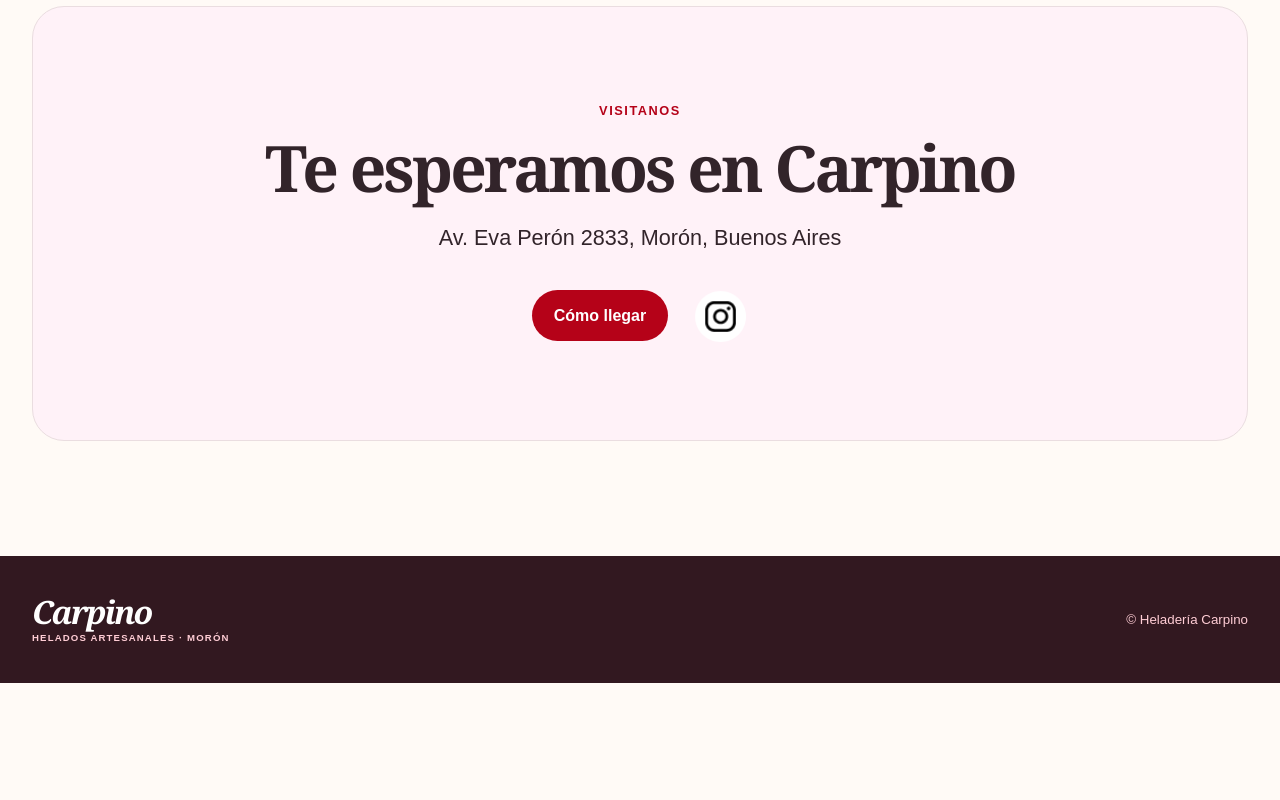
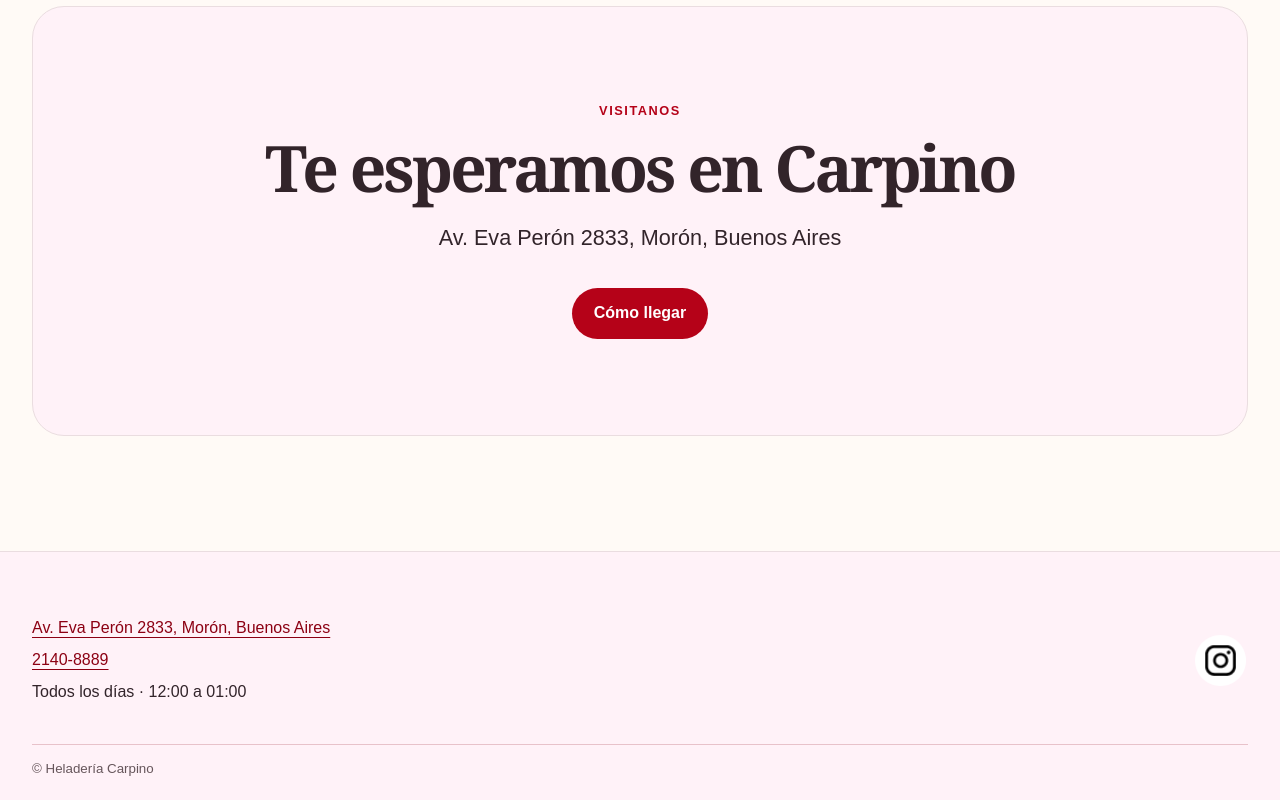
Before and after one commit to Berna2k/carpino-redesign, a website built with Vite: page index.html in a window 1280 px wide. Shown: the part 3615-4415 px from the top of the page. Before the commit the page ends 4298 px from the top, so only its background shows below. Built offline with nearby package versions, Linux system fonts and the light colour scheme.

Commit message:
feat: actualizar footer y datos de contacto

```diff
--- a/index.html
+++ b/index.html
@@ -108,13 +108,8 @@
           <strong>2140-8889</strong>
         </a>
 
-        <a
-          class="delivery__pedidosya"
-          href="https://www.pedidosya.com.ar/restaurantes/moron/helados-carpino-menu"
-          target="_blank"
-          rel="noopener noreferrer"
-          aria-label="Pedir Helados Carpino en PedidosYa"
-        >
+        <a class="delivery__pedidosya" href="https://www.pedidosya.com.ar/restaurantes/moron/helados-carpino-menu"
+          target="_blank" rel="noopener noreferrer" aria-label="Pedir Helados Carpino en PedidosYa">
           <span>Pedí online en</span>
           <img src="/images/logo-pedidosya.png" alt="" width="154" height="35" />
         </a>
@@ -132,19 +127,27 @@
           target="_blank" rel="noopener noreferrer">
           Cómo llegar
         </a>
-        <a class="contacto__instagram" href="https://www.instagram.com/heladoscarpino/" target="_blank"
-          rel="noopener noreferrer" aria-label="Instagram de Heladería Carpino">
-          <img src="/images/Instagram-icon.png" alt="" width="55" height="55" />
-        </a>
       </div>
     </section>
   </main>
 
   <footer class="pie">
-    <a class="marca marca--footer" href="#inicio">
-      <span class="marca__nombre">Carpino</span>
-      <span class="marca__descriptor">Helados artesanales · Morón</span>
-    </a>
+    <div class="pie__contenido">
+      <address class="pie__datos">
+        <a href="https://www.google.com/maps/search/?api=1&amp;query=Helados+Carpino%2C+Av.+Eva+Per%C3%B3n+2833%2C+Mor%C3%B3n%2C+Buenos+Aires"
+          target="_blank" rel="noopener noreferrer">
+          Av. Eva Perón 2833, Morón, Buenos Aires
+        </a>
+        <a href="tel:+541121408889">2140-8889</a>
+        <span>Todos los días · 12:00 a 01:00</span>
+      </address>
+
+      <a class="pie__instagram" href="https://www.instagram.com/heladoscarpino/" target="_blank"
+        rel="noopener noreferrer" aria-label="Instagram de Heladería Carpino">
+        <img src="/images/Instagram-icon.png" alt="" width="55" height="55" />
+      </a>
+    </div>
+
     <small>© Heladería Carpino</small>
   </footer>
 
--- a/src/style.scss
+++ b/src/style.scss
@@ -173,13 +173,11 @@ main {
     position: absolute;
     z-index: -1;
     inset: 0;
-    background: linear-gradient(
-      90deg,
+    background: linear-gradient(90deg,
         rgba(255, 242, 248, 0.98) 0%,
         rgba(255, 242, 248, 0.9) 38%,
         rgba(255, 242, 248, 0.18) 76%,
-      transparent 100%
-    );
+        transparent 100%);
     content: "";
   }
 
@@ -468,7 +466,7 @@ main {
     letter-spacing: -0.045em;
   }
 
-  &__contenido > p:not(.sobretitulo) {
+  &__contenido>p:not(.sobretitulo) {
     max-width: 45ch;
     font-size: 1.1rem;
     line-height: 1.75;
@@ -509,7 +507,7 @@ main {
     letter-spacing: -0.045em;
   }
 
-  &__contenido > p:not(.sobretitulo) {
+  &__contenido>p:not(.sobretitulo) {
     max-width: 38ch;
     color: $gris;
     line-height: 1.7;
@@ -595,17 +593,43 @@ main {
     gap: 1rem 1.5rem;
     margin-top: 2rem;
   }
+}
+
+// Datos y enlaces del pie de página.
+.pie {
+  padding: clamp(2.5rem, 5vw, 4rem) max(1.25rem, calc((100% - 76rem) / 2)) 1.5rem;
+  color: $tinta;
+  background: $rosa-claro;
+  border-top: 1px solid $borde;
+
+  &__contenido {
+    display: grid;
+    grid-template-columns: minmax(0, 1fr) auto;
+    align-items: center;
+    gap: 2rem;
+  }
+
+  &__datos {
+    display: grid;
+    gap: 0.5rem;
+    margin: 0;
+    font-style: normal;
+    line-height: 1.5;
+
+    a {
+      width: fit-content;
+      color: $rojo-oscuro;
+      text-underline-offset: 0.25em;
+    }
+  }
+
   &__instagram {
     display: inline-flex;
-    align-items: center;
-    justify-content: center;
-    width: 3.5rem;
-    height: 3.5rem;
     border-radius: 50%;
     transition: transform 200ms ease;
 
     img {
-      width: 100%;
+      width: 3.5rem;
       height: auto;
     }
 
@@ -613,27 +637,13 @@ main {
       transform: translateY(-2px);
     }
   }
-}
-
-.pie {
-  display: flex;
-  align-items: center;
-  justify-content: space-between;
-  gap: 2rem;
-  padding: 2.5rem max(1.25rem, calc((100% - 76rem) / 2));
-  color: white;
-  background: #321820;
-
-  .marca__nombre {
-    color: white;
-  }
-
-  .marca__descriptor {
-    color: $rosa;
-  }
 
   small {
-    color: $rosa;
+    display: block;
+    margin-top: 2.5rem;
+    padding-top: 1rem;
+    color: $gris;
+    border-top: 1px solid rgba($rojo-oscuro, 0.2);
   }
 }
 
@@ -694,10 +704,22 @@ main {
       grid-template-columns: 1fr;
     }
   }
+
+  .pie {
+    &__contenido {
+      align-items: start;
+      gap: 1rem;
+    }
+
+    &__instagram img {
+      width: 2.75rem;
+    }
+  }
 }
 
 // En celular el degradado libera la zona superior para el texto.
 @media (max-width: 600px) {
+
   .encabezado__interior,
   main {
     width: min(100% - 1.5rem, 76rem);
@@ -714,12 +736,10 @@ main {
     border-radius: 1.25rem;
 
     &::before {
-      background: linear-gradient(
-        180deg,
+      background: linear-gradient(180deg,
           rgba(255, 242, 248, 0.98) 0%,
           rgba(255, 242, 248, 0.94) 48%,
-        rgba(255, 242, 248, 0.08) 100%
-      );
+          rgba(255, 242, 248, 0.08) 100%);
     }
 
     &__imagen {
@@ -770,11 +790,6 @@ main {
       flex-direction: column;
     }
   }
-
-  .pie {
-    align-items: flex-start;
-    flex-direction: column;
-  }
 }
 
 @media (prefers-reduced-motion: reduce) {
```
Lines whose indentation alone changed are shown as unchanged.
